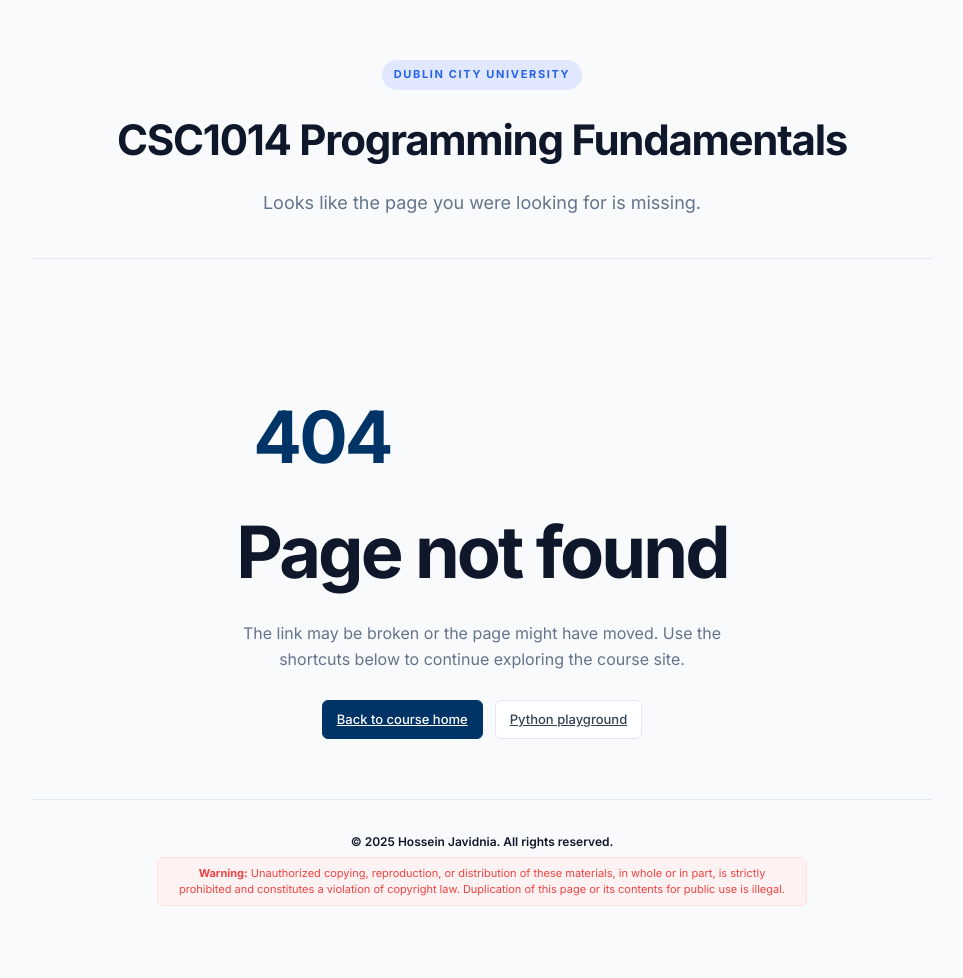
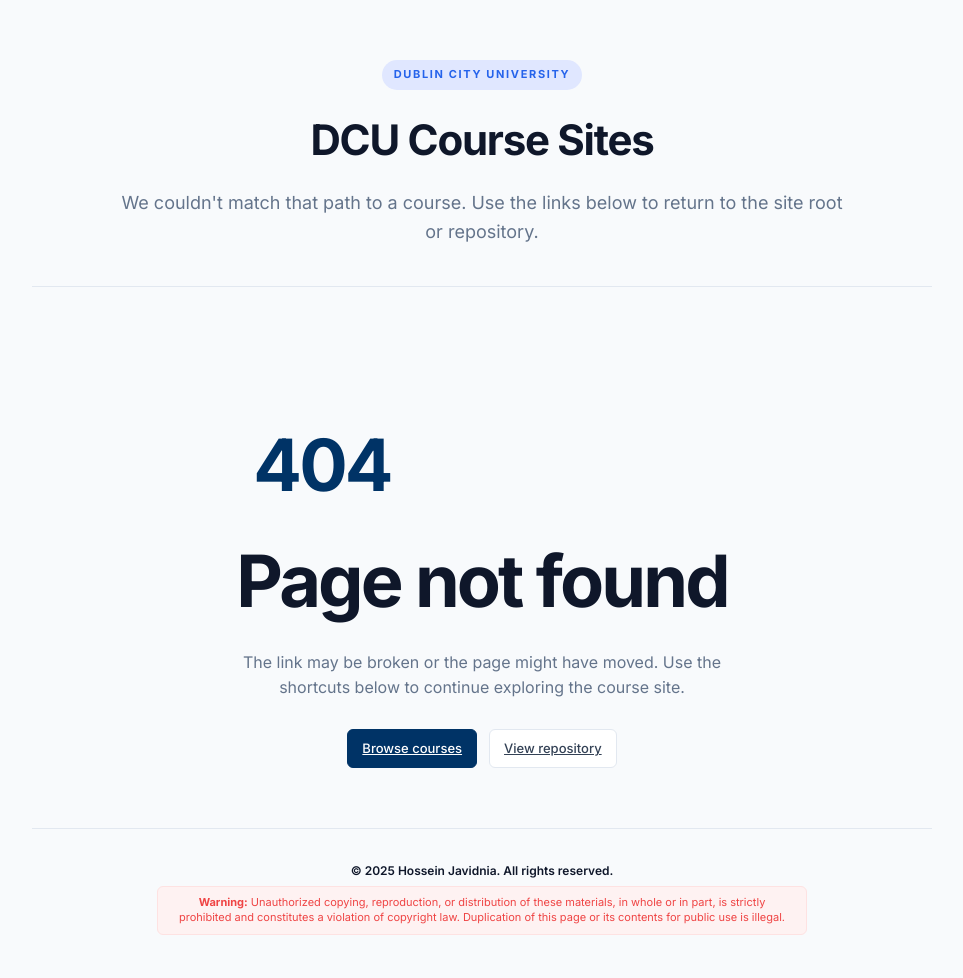
Before and after one commit to hosseinjavidnia/DCU, a plain HTML site: page 404.html in a window 1280 px wide. Shown: the whole page, without its empty margins (158-1121 px from the left). Drawn offline with Linux system fonts and the light colour scheme.

Commit message:
Fix 404 for DCU parent

```diff
--- a/404.html
+++ b/404.html
@@ -55,18 +55,31 @@
           secondaryLabel: "Python Playground"
         }
       };
+      const defaultData = {
+        title: "DCU Course Sites",
+        home: "/DCU/",
+        secondary: "https://github.com/hosseinjavidnia/DCU",
+        secondaryLabel: "View repository"
+      };
       const parts = location.pathname.split("/").filter(Boolean);
-      const course = parts[1];
-      const data = courseData[course] || courseData.CSC1014;
+      const course = courseData[parts[1]] ? parts[1] : null;
+      const data = course ? courseData[course] : defaultData;
       document.title = `Page Not Found | ${data.title}`;
       const titleEl = document.getElementById("course-title");
       const homeLink = document.getElementById("home-link");
       const secondaryLink = document.getElementById("secondary-link");
+      const lead = document.querySelector(".lead");
       if (titleEl) titleEl.textContent = data.title;
-      if (homeLink) homeLink.href = data.home;
+      if (homeLink) {
+        homeLink.href = data.home;
+        homeLink.textContent = course ? "Back to course home" : "Browse courses";
+      }
       if (secondaryLink) {
         secondaryLink.href = data.secondary;
         secondaryLink.textContent = data.secondaryLabel;
+      }
+      if (!course && lead) {
+        lead.textContent = "We couldn't match that path to a course. Use the links below to return to the site root or repository.";
       }
     })();
   </script>
```
